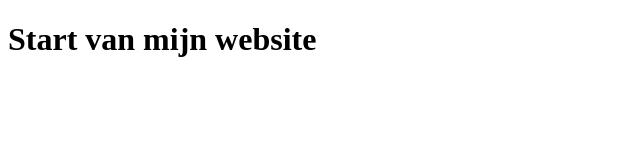
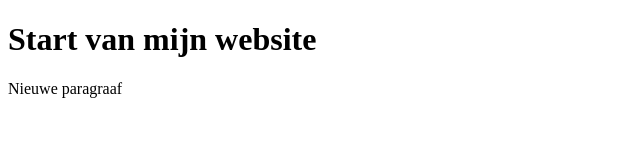
Before and after one commit to jurjenhickmann/voorbeeld-2, a plain HTML site: page index.html in a window 1280 px wide. Shown: the whole page, without its empty margins (0-640 px from the left). Drawn offline with Linux system fonts and the light colour scheme.

Commit message:
eerste par

```diff
--- a/index.html
+++ b/index.html
@@ -6,5 +6,6 @@
   </head>
   <body>
     <h1>Start van mijn website</h1>
+    <p>Nieuwe paragraaf</p>
   </body>
 </html>
```
